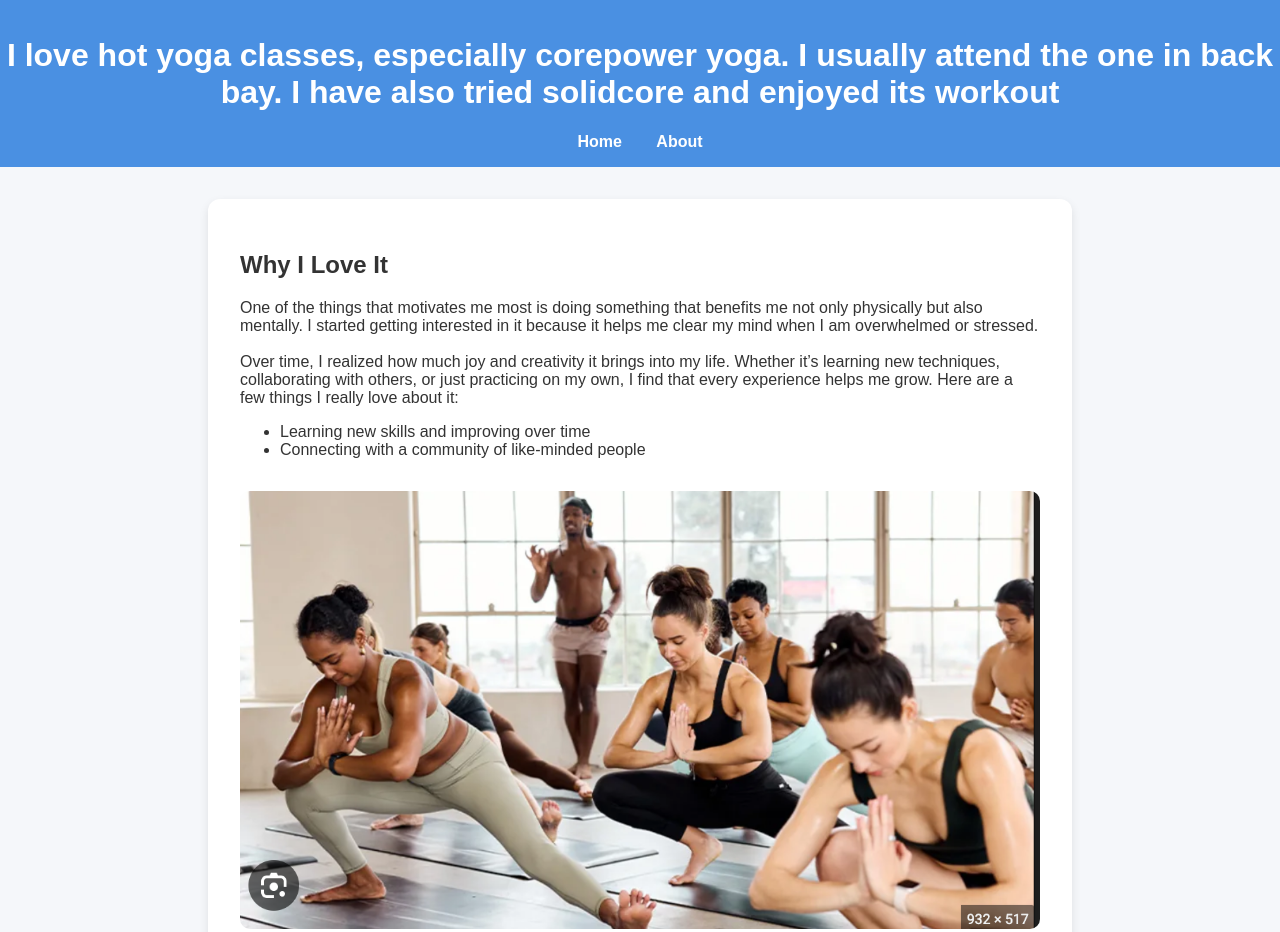
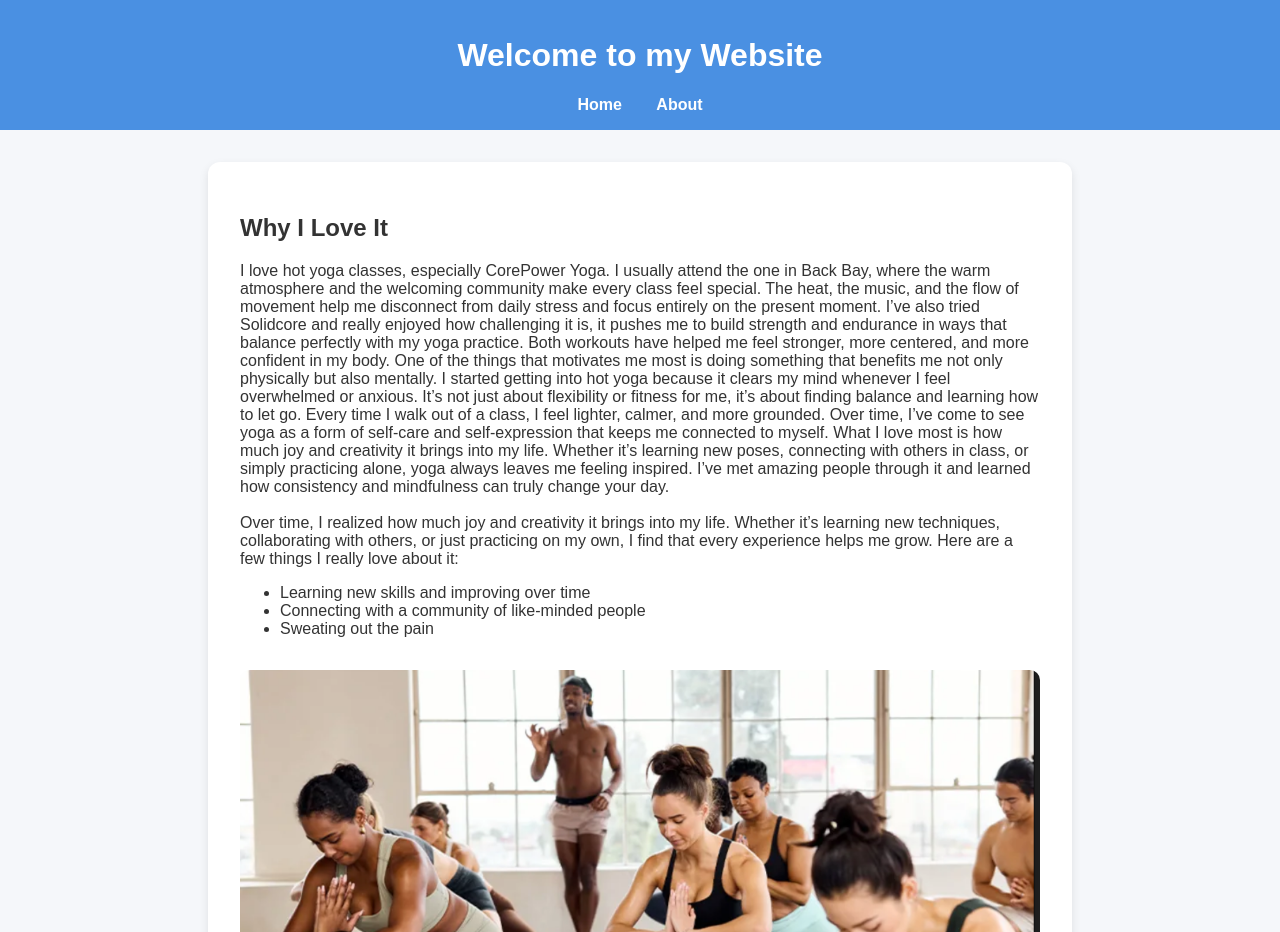
Before and after one commit to alemubeteld-glitch/my_website, a plain HTML site: page about.html in a window 1280 px wide. Shown: the top 932 px of the page. Drawn offline with Linux system fonts and the light colour scheme.

Commit message:
Update about.html

```diff
--- a/about.html
+++ b/about.html
@@ -8,7 +8,7 @@
 </head>
 <body>
   <header>
-    <h1>I love hot yoga classes, especially corepower yoga. I usually attend the one in back bay. I have also tried solidcore and enjoyed its workout</h1>
+    <h1> Welcome to my Website </h1>
     <nav>
       <a href="index.html">Home</a>
       <a href="about.html">About</a>
@@ -19,8 +19,16 @@
     <section>
       <h2>Why I Love It</h2>
       <p>
+        I love hot yoga classes, especially CorePower Yoga. I usually attend the one in Back Bay, where the warm atmosphere and the welcoming community make every class feel special.
+        The heat, the music, and the flow of movement help me disconnect from daily stress and focus entirely on the present moment. I’ve also tried Solidcore and really enjoyed how challenging it is,
+        it pushes me to build strength and endurance in ways that balance perfectly with my yoga practice. Both workouts have helped me feel stronger, more centered, and more confident in my body.
+
         One of the things that motivates me most is doing something that benefits me not only physically but also mentally.
-        I started getting interested in it because it helps me clear my mind when I am overwhelmed or stressed.
+        I started getting into hot yoga because it clears my mind whenever I feel overwhelmed or anxious.
+        It’s not just about flexibility or fitness for me, it’s about finding balance and learning how to let go.
+        Every time I walk out of a class, I feel lighter, calmer, and more grounded. Over time, I’ve come to see yoga as a form of self-care and self-expression that keeps me connected to myself.
+        What I love most is how much joy and creativity it brings into my life. Whether it’s learning new poses, connecting with others in class, or simply practicing alone, yoga always leaves me feeling inspired.
+        I’ve met amazing people through it and learned how consistency and mindfulness can truly change your day.
         <br><br>
         Over time, I realized how much joy and creativity it brings into my life.
         Whether it’s learning new techniques, collaborating with others, or just practicing on my own,
@@ -30,6 +38,7 @@
       <ul>
         <li>Learning new skills and improving over time</li>
         <li>Connecting with a community of like-minded people</li>
+        <li>Sweating out the pain</li>
       </ul>
 
       <img src="https://raw.githubusercontent.com/alemubeteld-glitch/my_website/main/Screen%20Shot%202025-10-29%20at%2010.45.19%20PM.png" alt="An image representing my hobby">
```
